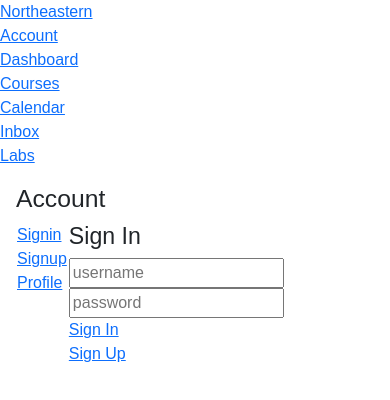
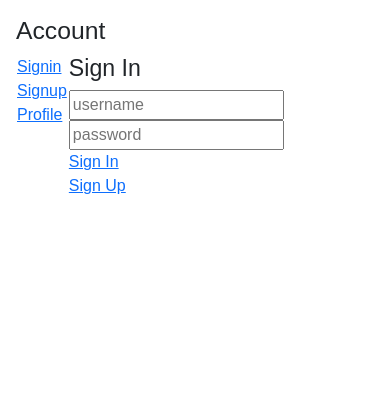
Before and after one commit to IbrahimaST/kambaz, a React (Vite) app: page /Courses#/Kambaz/Account/Signin in a window 390 px wide. Shown: the top 400 px of the page. Built offline with nearby package versions, Linux system fonts and the light colour scheme.

Commit message:
Fixed KambazNavigation being written under courseNav and added new styles

```diff
--- a/src/Kambaz/Courses/Navigation.tsx
+++ b/src/Kambaz/Courses/Navigation.tsx
@@ -1,100 +1,70 @@
 import { Link } from "react-router-dom";
-import { AiOutlineDashboard } from "react-icons/ai";
-import { IoCalendarOutline } from "react-icons/io5";
-import { LiaBookSolid, LiaCogSolid } from "react-icons/lia";
-import { FaInbox, FaRegCircleUser } from "react-icons/fa6";
-import { ListGroup } from "react-bootstrap";
-
 export default function CourseNavigation() {
   return (
-    <ListGroup
-      id="wd-kambaz-navigation"
-      style={{ width: 115, left: 0 }}
-      className="rounded-0 position-fixed
-       bottom-0 top-0 left-0 d-none d-md-block bg-black z-2"
-    >
-      <ListGroup.Item
-        id="wd-neu-link"
-        target="_blank"
-        action
-        href="https://www.northeastern.edu/"
-        className="bg-black border-0 text-center"
+    <div id="wd-courses-navigation" className="wd list-group fs-5 rounded-0">
+      <Link
+        to="/Kambaz/Courses/1234/Home"
+        id="wd-course-home-link"
+        className="list-group-item active border border-0"
       >
-        <img src="/images/NEU.png" width="75px" />
-      </ListGroup.Item>
+        {" "}
+        Home{" "}
+      </Link>
       <br />
-      <ListGroup.Item
-        to="/Kambaz/Account"
-        as={Link}
-        className="text-center border-0 bg-black text-white"
+      <Link
+        to="/Kambaz/Courses/1234/Modules"
+        id="wd-course-modules-link"
+        className="list-group-item text-danger border border-0"
       >
-        <FaRegCircleUser className="fs-1 text text-white" />
-        <br />
-        Account{" "}
-      </ListGroup.Item>
+        {" "}
+        Modules{" "}
+      </Link>
       <br />
-      <ListGroup.Item
-        to="/Kambaz/Dashboard"
-        as={Link}
-        className="text-center border-0 bg-white text-danger"
+      <Link
+        to="/Kambaz/Courses/1234/Piazza"
+        id="wd-course-piazza-link"
+        className="list-group-item text-danger border border-0"
       >
-        <AiOutlineDashboard className="fs-1 text-danger" />
-        <br />
-        Dashboard{" "}
-      </ListGroup.Item>
+        {" "}
+        Piazza{" "}
+      </Link>
       <br />
-      <ListGroup.Item
-        to="/Kambaz/Dashboard"
-        as={Link}
-        className="text-white
-                  bg-black text-center border-0"
+      <Link
+        to="/Kambaz/Courses/1234/Zoom"
+        id="wd-course-zoom-link"
+        className="list-group-item text-danger border border-0"
       >
-        <LiaBookSolid className="fs-1 text-danger" />
-        <br />
-        Courses{" "}
-      </ListGroup.Item>
+        {" "}
+        Zoom{" "}
+      </Link>
       <br />
-
-      <ListGroup.Item
-        to="/Kambaz/Calendar"
-        as={Link}
-        className="text-white bg-black text-center border-0"
+      <Link
+        to="/Kambaz/Courses/1234/Assignments"
+        id="wd-course-quizzes-link"
+        className="list-group-item text-danger border border-0"
       >
-        <IoCalendarOutline className="fs-1 text-danger" />
-        <br />
-        Calendar
-      </ListGroup.Item>
+        {" "}
+        Assignments{" "}
+      </Link>
       <br />
-
-      <ListGroup.Item
-        to="/Kambaz/Inbox"
-        as={Link}
-        className="text-white bg-black text-center border-0"
+      <Link
+        to="/Kambaz/Courses/1234/Quizzes"
+        id="wd-course-assignments-link"
+        className="list-group-item text-danger border border-0"
       >
-        <FaInbox className="fs-1 text-danger" />
-        <br />
-        Inbox
-      </ListGroup.Item>
-
-      <ListGroup.Item
-        to="/Labs"
-        as={Link}
-        className="text-white bg-black text-center border-0"
+        {" "}
+        Quizzes{" "}
+      </Link>
+      <br />
+      <Link
+        to="/Kambaz/Courses/1234/People"
+        id="wd-course-people-link"
+        className="list-group-item text-danger border border-0"
       >
-        <LiaCogSolid className="fs-1 text-danger" />
-        <br />
-        Labs
-      </ListGroup.Item>
-    </ListGroup>
-
-    // <div id="wd-courses-navigation">
-    //   <Link to="Home">Home</Link> <br />
-    //   <Link to="Modules">Modules</Link> <br />
-    //   <Link to="Piazza">Piazza</Link> <br />
-    //   <Link to="Zoom">Zoom</Link> <br />
-    //   <Link to="Assignments">Assignments</Link> <br />
-    //   <Link to="Quizzes">Quizzes</Link> <br />
-    //   <Link to="People">People</Link>
-    // </div>
+        {" "}
+        People{" "}
+      </Link>
+      <br />
+    </div>
   );
 }
--- a/src/Kambaz/Dashboard/index.tsx
+++ b/src/Kambaz/Dashboard/index.tsx
@@ -9,10 +9,13 @@ import {
   Col,
   Button,
 } from "react-bootstrap";
+import "../styles.css";
+import KambazNavigation from "../Navigation";
 
 export default function Dashboard() {
   return (
-    <div id="wd-dashboard">
+    <div id="wd-dashboard" className="wd-main-content-offset">
+      <KambazNavigation />
       <h1 id="wd-dashboard-title">Dashboard</h1>
       <hr />
       <h2 id="wd-dashboard-published">Published Courses (7)</h2>
--- a/src/Kambaz/Navigation.tsx
+++ b/src/Kambaz/Navigation.tsx
@@ -1,35 +1,90 @@
 import { Link } from "react-router-dom";
+import { AiOutlineDashboard } from "react-icons/ai";
+import { IoCalendarOutline } from "react-icons/io5";
+import { LiaBookSolid, LiaCogSolid } from "react-icons/lia";
+import { FaInbox, FaRegCircleUser } from "react-icons/fa6";
+import { ListGroup } from "react-bootstrap";
 
 export default function KambazNavigation() {
   return (
-    <div id="wd-kambaz-navigation">
-      <a href="https://www.northeastern.edu/" id="wd-neu-link" target="_blank">
-        Northeastern
-      </a>{" "}
+    <ListGroup
+      id="wd-kambaz-navigation"
+      style={{ width: 115, left: 0 }}
+      className="rounded-0 position-fixed
+       bottom-0 top-0 left-0 d-none d-md-block bg-black z-2"
+    >
+      <ListGroup.Item
+        id="wd-neu-link"
+        target="_blank"
+        action
+        href="https://www.northeastern.edu/"
+        className="bg-black border-0 text-center"
+      >
+        <img src="/images/NEU.png" width="75px" />
+      </ListGroup.Item>
       <br />
-      <Link to="/Kambaz/Account" id="wd-account-link">
-        Account
-      </Link>{" "}
+      <ListGroup.Item
+        to="/Kambaz/Account"
+        as={Link}
+        className="text-center border-0 bg-black text-white"
+      >
+        <FaRegCircleUser className="fs-1 text text-white" />
+        <br />
+        Account{" "}
+      </ListGroup.Item>
       <br />
-      <Link id="wd-dashboard-link" to="/Kambaz/Dashboard">
-        Dashboard
-      </Link>{" "}
+      <ListGroup.Item
+        to="/Kambaz/Dashboard"
+        as={Link}
+        className="text-center border-0 bg-white text-danger"
+      >
+        <AiOutlineDashboard className="fs-1 text-danger" />
+        <br />
+        Dashboard{" "}
+      </ListGroup.Item>
       <br />
-      <Link id="wd-courses-link" to="/Kambaz/Courses">
-        Courses
-      </Link>{" "}
+      <ListGroup.Item
+        to="/Kambaz/Dashboard"
+        as={Link}
+        className="text-white
+                  bg-black text-center border-0"
+      >
+        <LiaBookSolid className="fs-1 text-danger" />
+        <br />
+        Courses{" "}
+      </ListGroup.Item>
       <br />
-      <Link id="wd-calendar-link" to="/Kambaz/Calendar">
+
+      <ListGroup.Item
+        to="/Kambaz/Calendar"
+        as={Link}
+        className="text-white bg-black text-center border-0"
+      >
+        <IoCalendarOutline className="fs-1 text-danger" />
+        <br />
         Calendar
-      </Link>{" "}
+      </ListGroup.Item>
       <br />
-      <Link id="wd-inbox-link" to="/Kambaz/Inbox">
+
+      <ListGroup.Item
+        to="/Kambaz/Inbox"
+        as={Link}
+        className="text-white bg-black text-center border-0"
+      >
+        <FaInbox className="fs-1 text-danger" />
+        <br />
         Inbox
-      </Link>{" "}
-      <br />
-      <Link id="wd-labs-link" to="/Labs">
+      </ListGroup.Item>
+
+      <ListGroup.Item
+        to="/Labs"
+        as={Link}
+        className="text-white bg-black text-center border-0"
+      >
+        <LiaCogSolid className="fs-1 text-danger" />
+        <br />
         Labs
-      </Link>
-    </div>
+      </ListGroup.Item>
+    </ListGroup>
   );
 }
--- a/src/Kambaz/styles.css
+++ b/src/Kambaz/styles.css
@@ -6,3 +6,9 @@ body * {  font-family: Arial, Helvetica, sans-serif;  }
       padding-left: 115px; /* Adjust based on sidebar width */
     }
 }
+
+.list-group.wd > .list-group-item.active {
+    color: black;
+    background-color: white;
+    border-left: 3px solid black !important;
+}
```
